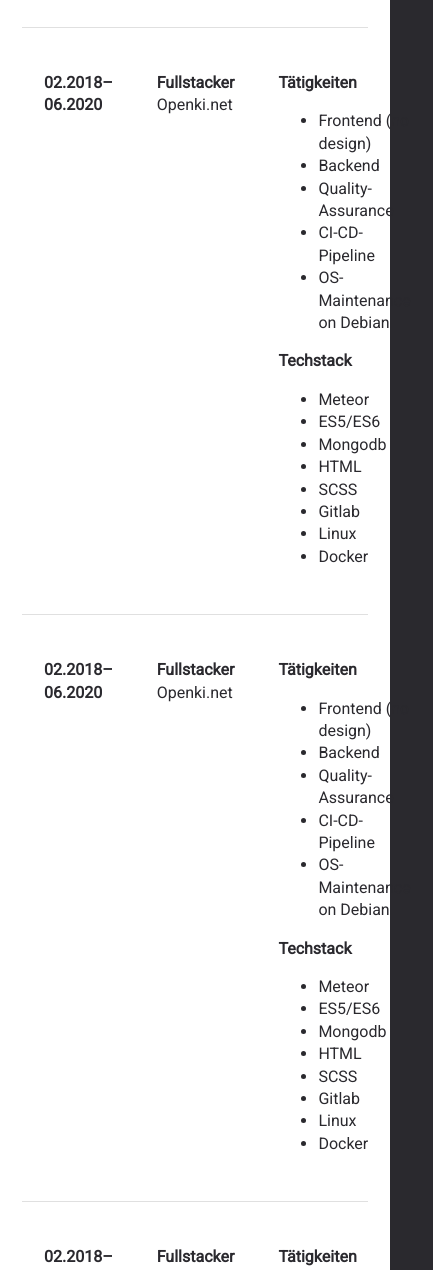
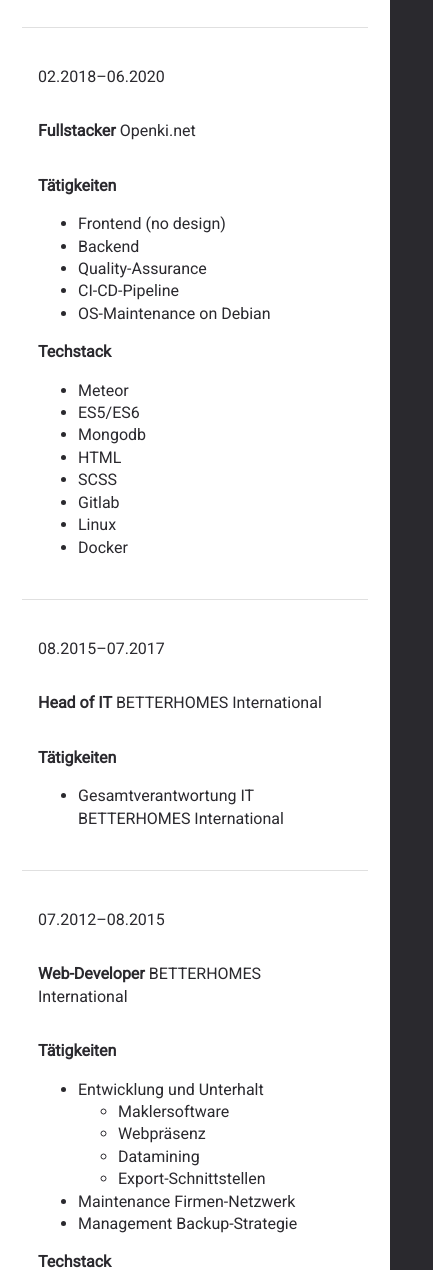
Before and after one commit to stefanfrei/webbox, a website: page bio.html in a window 390 px wide. Shown: the part 694-1964 px from the top of the page, 433 px wide, since content can reach past the window. Drawn offline with Linux system fonts and the light colour scheme.

Commit message:
decenmt mobile appreance

```diff
--- a/bio.html
+++ b/bio.html
@@ -41,7 +41,7 @@
                             <h2 class="f-xxl font-silent">Carpe temporis</h2>
                             <div class="flex flex-dir-row flex-just-space-evenly pt-std pb-std">
                                 <div class="p-std flex flex-dir-row flex-vec-grow-0 finger">
-                                    <div class="flex-even flex flex-dir-col-rev flex-vec-basis-0 flex-vec-grow-0 flex-vec-p-xs">
+                                    <div class="flex-basis-0 flex flex-dir-col-rev flex-vec-basis-0 flex-vec-grow-0 flex-vec-p-xs">
                                         <div>
                                             <img src="/img/logos/sm/tomcat-logo-sm.webp" alt="Apache Tomcat">
                                         </div>
@@ -52,7 +52,7 @@
                                             <img src="/img/logos/sm/apache-netbeans-logo-sm.webp" alt="Apache Netbeans">
                                         </div>
                                     </div>
-                                    <div class="flex-even flex flex-dir-col-rev flex-vec-basis-0 flex-vec-grow-0 flex-vec-p-xs">
+                                    <div class="flex-basis-0 flex flex-dir-col-rev flex-vec-basis-0 flex-vec-grow-0 flex-vec-p-xs">
                                         <div>
                                             <img src="/img/logos/sm/nginx-logo-sm.webp" alt="nginx">
                                         </div>
@@ -63,7 +63,7 @@
                                             <img src="/img/logos/sm/linux-logo-sm.webp" alt="Linux">
                                         </div>
                                     </div>
-                                    <div class="flex-even flex flex-dir-col-rev flex-vec-basis-0 flex-vec-grow-0 flex-vec-p-xs">
+                                    <div class="flex-basis-0 flex flex-dir-col-rev flex-vec-basis-0 flex-vec-grow-0 flex-vec-p-xs">
                                         <div>
                                             <img src="/img/logos/sm/cpp-logo-sm.webp" alt="C++">
                                         </div>
@@ -86,7 +86,7 @@
                                             <img src="/img/logos/sm/vscode-logo-sm.webp" alt="VS Code">
                                         </div>
                                     </div>
-                                    <div class="flex-even flex flex-dir-col-rev flex-vec-basis-0 flex-vec-grow-0 flex-vec-p-xs">
+                                    <div class="flex-basis-0 flex flex-dir-col-rev flex-vec-basis-0 flex-vec-grow-0 flex-vec-p-xs">
                                         <div>
                                             <img src="/img/logos/sm/java-logo-sm.webp" alt="Java">
                                         </div>
@@ -97,7 +97,7 @@
                                             <img src="/img/logos/sm/node-logo-sm.webp" alt="NodeJS">
                                         </div>
                                     </div>
-                                    <div class="flex-even flex flex-dir-col-rev flex-vec-basis-0 flex-vec-grow-0 flex-vec-p-xs">
+                                    <div class="flex-basis-0 flex flex-dir-col-rev flex-vec-basis-0 flex-vec-grow-0 flex-vec-p-xs">
                                         <div>
                                             <img src="/img/logos/sm/rust-logo-sm.webp" alt="Rust">
                                         </div>
@@ -115,7 +115,7 @@
                                     </picture>
                                 </div>
                                 <div class="p-std flex flex-dir-row flex-vec-grow-0 finger">
-                                    <div class="flex-even flex flex-dir-col-rev flex-vec-basis-0 flex-vec-grow-0 flex-vec-p-xs">
+                                    <div class="flex-basis-0 flex flex-dir-col-rev flex-vec-basis-0 flex-vec-grow-0 flex-vec-p-xs">
                                         <div>
                                             <img src="/img/logos/sm/apache-httpd-logo-sm.webp" alt="Apache HTTPD">
                                         </div>
@@ -126,7 +126,7 @@
                                             <img src="/img/logos/sm/gimp-logo-sm.webp" alt="GIMP">
                                         </div>
                                     </div>
-                                    <div class="flex-even flex flex-dir-col-rev flex-vec-basis-0 flex-vec-grow-0 flex-vec-p-xs">
+                                    <div class="flex-basis-0 flex flex-dir-col-rev flex-vec-basis-0 flex-vec-grow-0 flex-vec-p-xs">
                                         <div>
                                             <img src="/img/logos/sm/imagemagick-logo-sm.webp" alt="Imagemagick">
                                         </div>
@@ -137,7 +137,7 @@
                                             <img src="/img/logos/sm/jetty-logo-sm.webp" alt="Jetty EE">
                                         </div>
                                     </div>
-                                    <div class="flex-even flex flex-dir-col-rev flex-vec-basis-0 flex-vec-grow-0 flex-vec-p-xs">
+                                    <div class="flex-basis-0 flex flex-dir-col-rev flex-vec-basis-0 flex-vec-grow-0 flex-vec-p-xs">
                                         <div>
                                             <img src="/img/logos/sm/jsoup-logo-sm.webp" alt="JSoup">
                                         </div>
@@ -160,7 +160,7 @@
                                             <img src="/img/logos/sm/js-logo-sm.webp" alt="JavaScript">
                                         </div>
                                     </div>
-                                    <div class="flex-even flex flex-dir-col-rev flex-vec-basis-0 flex-vec-grow-0 flex-vec-p-xs">
+                                    <div class="flex-basis-0 flex flex-dir-col-rev flex-vec-basis-0 flex-vec-grow-0 flex-vec-p-xs">
                                         <div>
                                             <img src="/img/logos/sm/python-logo-sm.webp" alt="Python">
                                         </div>
@@ -171,7 +171,7 @@
                                             <img src="/img/logos/sm/springio-logo-sm.webp" alt="Spring Framework">
                                         </div>
                                     </div>
-                                    <div class="flex-even flex flex-dir-col-rev flex-vec-basis-0 flex-vec-grow-0 flex-vec-p-xs">
+                                    <div class="flex-basis-0 flex flex-dir-col-rev flex-vec-basis-0 flex-vec-grow-0 flex-vec-p-xs">
                                         <div>
                                             <img src="/img/logos/sm/json-logo-sm.webp" alt="JSON">
                                         </div>
@@ -190,15 +190,14 @@
                         <div class="pb-std pt-sm">
                             <div class="hr"></div>
                         </div>
-                        <div class="flex flex-dir-row lh-std">
-                            <div class="pr-std flex-even flex-grow-1 p-std">
-                                <p><strong>02.2018–06.2020</strong></p>
+                        <div class="bio-station flex-vec-grow-1 flex-vec-basis-0 flex-dir-row lh-std">
+                            <div>
+                                <p>02.2018–06.2020</p>
                             </div>
-                            <div class="pr-std flex-even flex-grow-1 p-std">
-                                <p><strong>Fullstacker</strong></p>
-                                <p>Openki.net</p>
+                            <div>
+                                <p><strong>Fullstacker</strong> Openki.net</p>
                             </div>
-                            <div class="pr-std flex-even flex-grow-3 p-std">
+                            <div class="flex-grow-3">
                                 <p><strong>Tätigkeiten</strong></p>
                                 <ul>
                                     <li>Frontend (no design)</li>
@@ -223,99 +222,89 @@
                         <div class="pb-std pt-sm">
                             <div class="hr"></div>
                         </div>
-                        <div class="flex flex-dir-row lh-std">
-                            <div class="pr-std flex-even flex-grow-1 p-std">
-                                <p><strong>02.2018–06.2020</strong></p>
+                        <div class="bio-station flex-vec-grow-1 flex-vec-basis-0 flex-dir-row lh-std">
+                            <div>
+                                <p>08.2015–07.2017</p>
                             </div>
-                            <div class="pr-std flex-even flex-grow-1 p-std">
-                                <p><strong>Fullstacker</strong></p>
-                                <p>Openki.net</p>
+                            <div>
+                                <p><strong>Head of IT</strong> BETTERHOMES International</p>
                             </div>
-                            <div class="pr-std flex-even flex-grow-3 p-std">
+                            <div class="flex-grow-3">
                                 <p><strong>Tätigkeiten</strong></p>
                                 <ul>
-                                    <li>Frontend (no design)</li>
-                                    <li>Backend</li>
-                                    <li>Quality-Assurance</li>
-                                    <li>CI-CD-Pipeline</li>
-                                    <li>OS-Maintenance on Debian</li>
-                                </ul>
-                                <p><strong>Techstack</strong></p>
-                                <ul>
-                                    <li>Meteor</li>
-                                    <li>ES5/ES6</li>
-                                    <li>Mongodb</li>
-                                    <li>HTML</li>
-                                    <li>SCSS</li>
-                                    <li>Gitlab</li>
-                                    <li>Linux</li>
-                                    <li>Docker</li>
+                                    <li>Gesamtverantwortung IT BETTERHOMES International</li>
                                 </ul>
                             </div>
                         </div>
                         <div class="pb-std pt-sm">
                             <div class="hr"></div>
                         </div>
-                        <div class="flex flex-dir-row lh-std">
-                            <div class="pr-std flex-even flex-grow-1 p-std">
-                                <p><strong>02.2018–06.2020</strong></p>
+                        <div class="bio-station flex-vec-grow-1 flex-vec-basis-0 flex-dir-row lh-std">
+                            <div>
+                                <p>07.2012–08.2015</p>
                             </div>
-                            <div class="pr-std flex-even flex-grow-1 p-std">
-                                <p><strong>Fullstacker</strong></p>
-                                <p>Openki.net</p>
+                            <div>
+                                <p><strong>Web-Developer</strong> BETTERHOMES International</p>
                             </div>
-                            <div class="pr-std flex-even flex-grow-3 p-std">
+                            <div class="flex-grow-3">
                                 <p><strong>Tätigkeiten</strong></p>
                                 <ul>
-                                    <li>Frontend (no design)</li>
-                                    <li>Backend</li>
-                                    <li>Quality-Assurance</li>
-                                    <li>CI-CD-Pipeline</li>
-                                    <li>OS-Maintenance on Debian</li>
+                                    <li>Entwicklung und Unterhalt</li>
+                                    <ul>
+                                        <li>Maklersoftware</li>
+                                        <li>Webpräsenz</li>
+                                        <li>Datamining</li>
+                                        <li>Export-Schnittstellen</li>
+                                    </ul>
+                                    <li>Maintenance Firmen-Netzwerk</li>
+                                    <li>Management Backup-Strategie</li>
                                 </ul>
                                 <p><strong>Techstack</strong></p>
                                 <ul>
-                                    <li>Meteor</li>
-                                    <li>ES5/ES6</li>
-                                    <li>Mongodb</li>
+                                    <li>PHP</li>
                                     <li>HTML</li>
-                                    <li>SCSS</li>
-                                    <li>Gitlab</li>
+                                    <li>CSS</li>
+                                    <li>JavaScript</li>
+                                    <li>Java</li>
+                                    <li>Tomcat</li>
+                                    <li>Jetty</li>
                                     <li>Linux</li>
-                                    <li>Docker</li>
+                                    <li>Windows</li>
                                 </ul>
                             </div>
                         </div>
                         <div class="pb-std pt-sm">
                             <div class="hr"></div>
                         </div>
-                        <div class="flex flex-dir-row lh-std">
-                            <div class="pr-std flex-even flex-grow-1 p-std">
-                                <p><strong>02.2018–06.2020</strong></p>
+                        <div class="bio-station flex-vec-grow-1 flex-vec-basis-0 flex-dir-row lh-std">
+                            <div>
+                                <p>05.2007–02.2009</p>
                             </div>
-                            <div class="pr-std flex-even flex-grow-1 p-std">
-                                <p><strong>Fullstacker</strong></p>
-                                <p>Openki.net</p>
+                            <div>
+                                <p><strong>Security-Engineer</strong> Dinotronic AG</p>
                             </div>
-                            <div class="pr-std flex-even flex-grow-3 p-std">
+                            <div class="flex-grow-3">
                                 <p><strong>Tätigkeiten</strong></p>
                                 <ul>
-                                    <li>Frontend (no design)</li>
-                                    <li>Backend</li>
-                                    <li>Quality-Assurance</li>
-                                    <li>CI-CD-Pipeline</li>
-                                    <li>OS-Maintenance on Debian</li>
+                                    <li>Entwicklung und Implementation</li>
+                                    <ul>
+                                        <li>Security-Konzepte</li>
+                                        <li>Firewall-Lösungen</li>
+                                        <li>VPN-Lösungen</li>
+                                        <li>HTTP-Proxies</li>
+                                    </ul>
+                                    <li>Coding C# Kundenaufträge</li>
                                 </ul>
                                 <p><strong>Techstack</strong></p>
                                 <ul>
-                                    <li>Meteor</li>
-                                    <li>ES5/ES6</li>
-                                    <li>Mongodb</li>
-                                    <li>HTML</li>
-                                    <li>SCSS</li>
-                                    <li>Gitlab</li>
-                                    <li>Linux</li>
-                                    <li>Docker</li>
+                                    <li>Juniper</li>
+                                    <li>ScreenOS</li>
+                                    <li>Microsoft IAS</li>
+                                    <li>Microsoft IAG</li>
+                                    <li>Windows Server 2008</li>
+                                    <li>Windows Server 2003</li>
+                                    <li>Citrix Terminal Services</li>
+                                    <li>Citrix Security Gateway</li>
                                 </ul>
                             </div>
                         </div>
--- a/css/base.css
+++ b/css/base.css
@@ -151,6 +151,10 @@ body {
     flex-grow: 0;
 }
 
+.flex-vec-grow-1 > * {
+    flex-grow: 1;
+}
+
 .flex-vec-shrink-1 > * {
     flex-shrink: 1;
 }
@@ -159,23 +163,23 @@ body {
     padding: var(--size-xs);
 }
 
-.flex > .flex-even {
+.flex-basis-0 {
     flex-basis: 0;
 }
 
-.flex > .flex-grow-2 {
+.flex-grow-2 {
     flex-grow: 2;
 }
 
-.flex > .flex-grow-3 {
+.flex-grow-3 {
     flex-grow: 3;
 }
 
-.flex > .flex-grow-4 {
+.flex-grow-4 {
     flex-grow: 4;
 }
 
-.flex > .flex-grow-5 {
+.flex-grow-5 {
     flex-grow: 5;
 }
 
--- a/css/bio.css
+++ b/css/bio.css
@@ -6,8 +6,24 @@
     width: 1.5rem;
 }
 
+.bio-station > div {
+    padding: var(--size-n);
+}
+
 @media screen and (min-width: 800px) {
     .finger {
         display: flex;
     }
+
+    .bio-station {
+        display: flex;
+    }
+
+    .bio-station > div {
+        padding: var(--size-n);
+    }
+
+    .bio-station > div:first-child {
+        font-weight: 700;
+    }
 }
```
Also changed, not shown: article-template.html (+2 -2 lines), index.html (+8 -8 lines).
